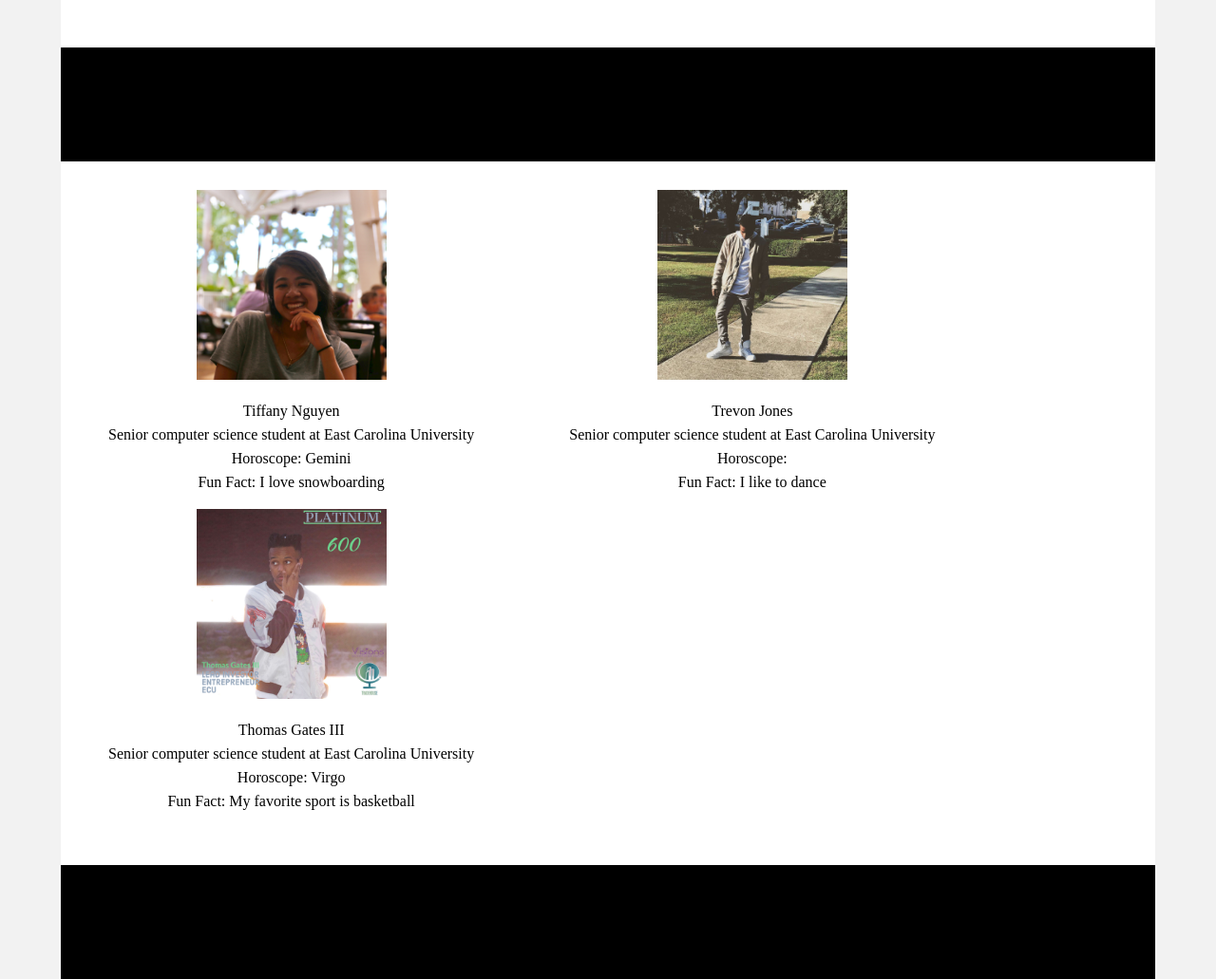
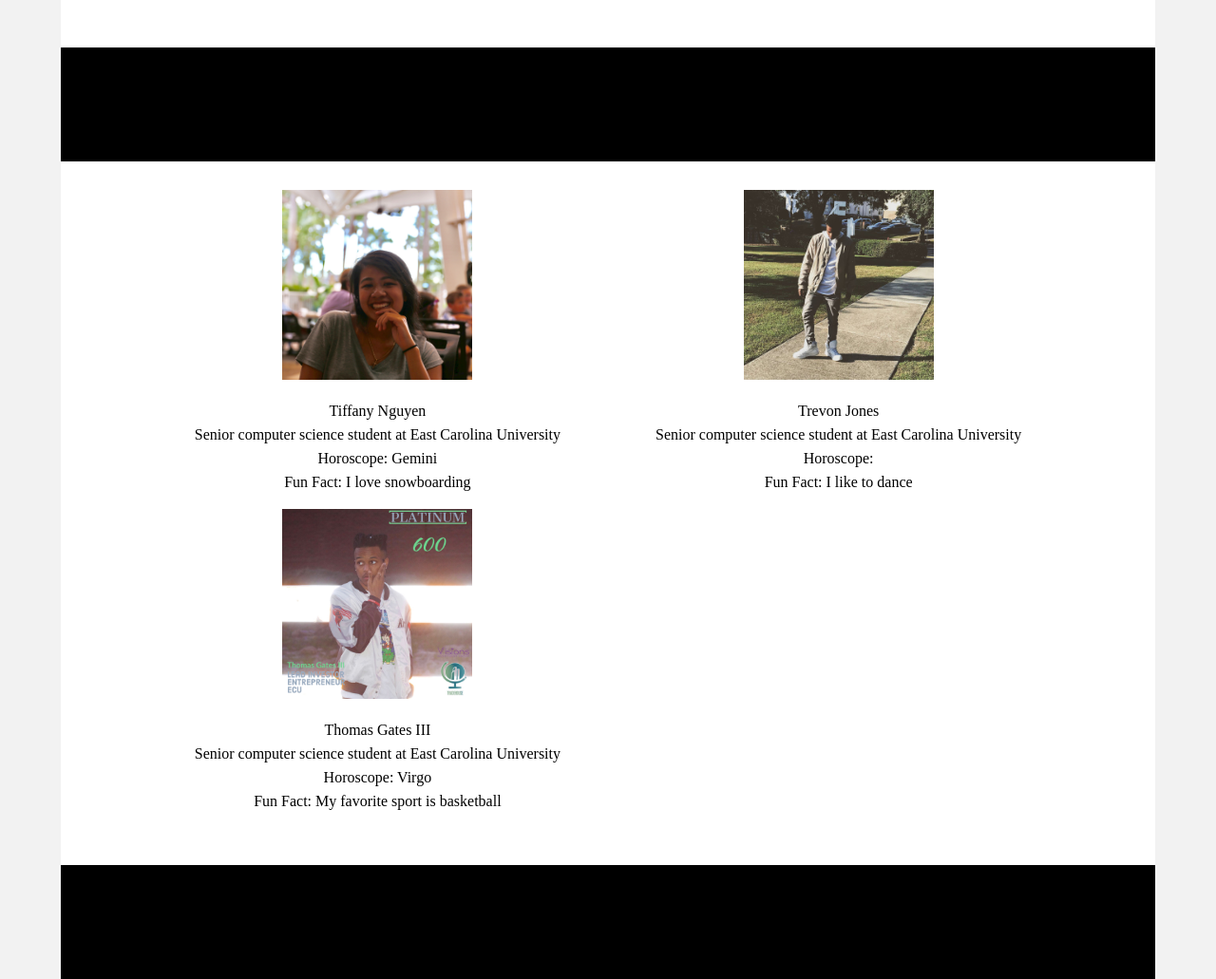
Before and after one commit to tiffkwin/WebAppsProject, a Flask app: page /team in a window 1280 px wide. Shown: the part 278-1309 px from the top of the page at 95% size. Run offline with Flask 2, Linux system fonts and the light colour scheme.

Commit message:
fixing styling

```diff
--- a/templates/team.html
+++ b/templates/team.html
@@ -13,7 +13,7 @@
 
 <body>
 
-  <div class="container" style="height:auto">
+  <div class="container" style="height:auto;text-align: center;">
 
     <header> <a href="/">
         <h4 class="logo">DELPHI</h4>
```
